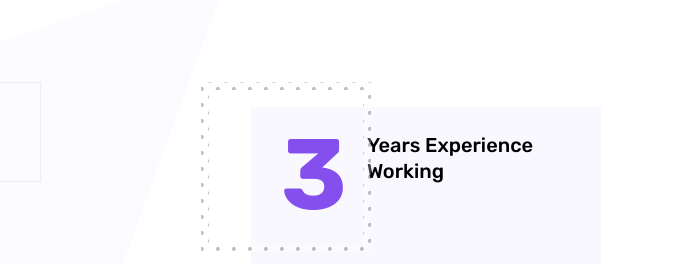
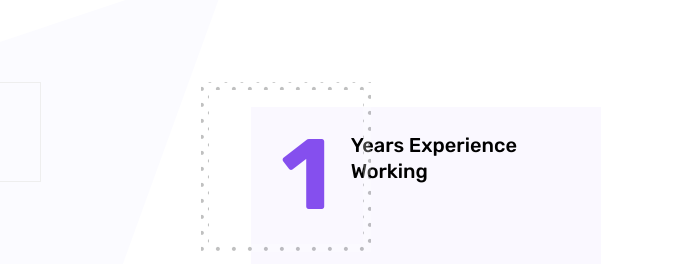
Before and after one commit to shubhambartia/shubhambartia.github.io, a plain HTML site: page index.html in a window 1280 px wide. Shown: the part 2740-3004 px from the top of the page, 594-1280 px from the left. Drawn offline with nearby package versions, Linux system fonts and the light colour scheme; some packages are replaced by stand-ins of ours.

Commit message:
changed the yrs of exp

```diff
--- a/index.html
+++ b/index.html
@@ -316,7 +316,7 @@
 				<div class="offset-lg-2 col-lg-4 col-md-6">
 					<div class="client-info">
 						<div class="d-flex mb-50">
-							<span class="lage">3</span>
+							<span class="lage">1</span>
 							<span class="smll">Years Experience Working</span>
 						</div>
 						<div class="call-now d-flex">
```
